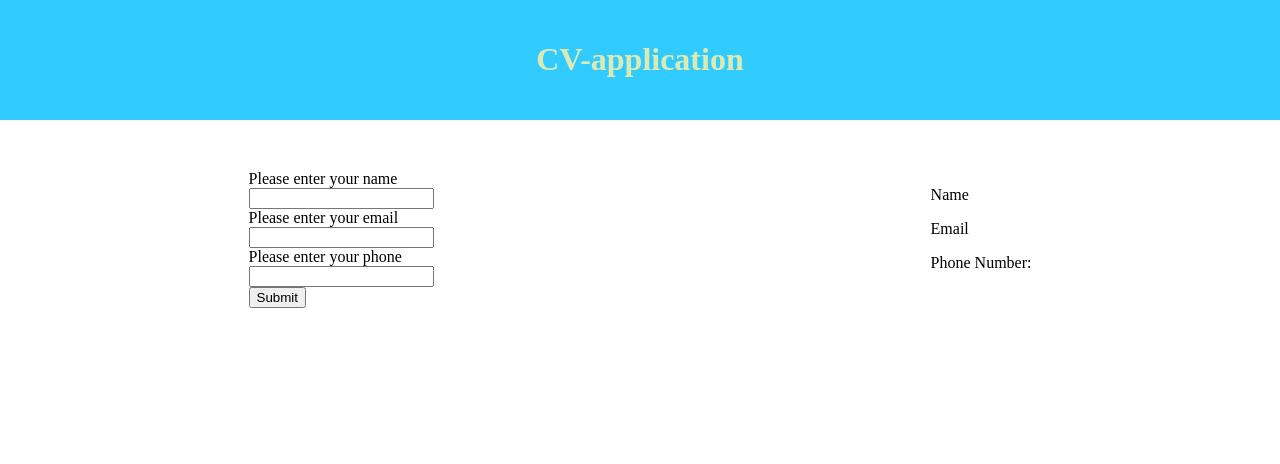
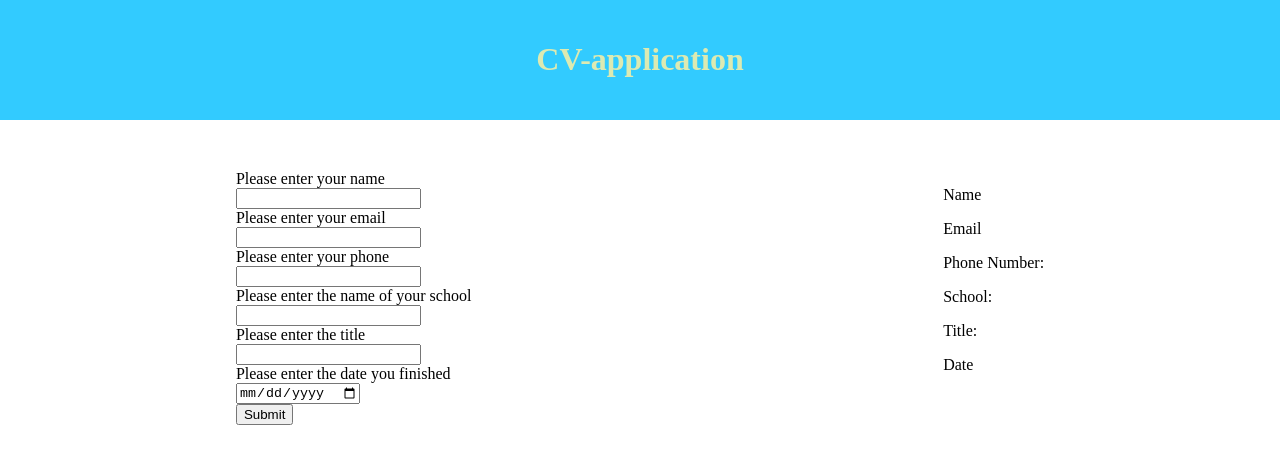
Before and after one commit to Tropienet/cv-app-react, a React (Create React App) app: page / in a window 1280 px wide. Shown: the top 464 px of the page. Built offline with nearby package versions, Linux system fonts and the light colour scheme.

Commit message:
Created component for education and added display for education in DisplayInformation.js

```diff
--- a/src/App.js
+++ b/src/App.js
@@ -2,6 +2,7 @@ import GeneralInfo from './components/GeneralInfo';
 import DisplayInformation from './components/DisplayInformation';
 import './App.css';
 import React, { Component } from 'react';
+import EducationInfo from './components/EducationInfo';
 
 class App extends Component {
   constructor() {
@@ -11,6 +12,9 @@ class App extends Component {
         name: "",
         email: "",
         phone: "",
+        school: "",
+        title: "",
+        date: "",
     }
 
     this.handleInputChange = this.handleInputChange.bind(this)
@@ -48,6 +52,13 @@ class App extends Component {
               email={this.state.email}
               phone={this.state.phone}
               ></GeneralInfo>
+              <EducationInfo
+                handleInputChange={this.handleInputChange}
+                school={this.state.school}
+                title={this.state.title}
+                date={this.state.date}
+                >
+              </EducationInfo>
             <button type="submit" onClick={this.handleClick}>Submit</button>
           </form>
         </div>
--- a/src/components/DisplayInformation.js
+++ b/src/components/DisplayInformation.js
@@ -1,9 +1,6 @@
 import React, { Component } from "react";
 
 class DisplayInformation extends Component {
-    constructor(props) {
-        super(props)
-    }
 
     render() {
         return(
@@ -11,6 +8,9 @@ class DisplayInformation extends Component {
                 <p>Name {this.props.name}</p>
                 <p>Email {this.props.email}</p>
                 <p>Phone Number: {this.props.phone}</p>
+                <p>School: {this.props.school}</p>
+                <p>Title: {this.props.title}</p>
+                <p>Date {this.props.date}</p>
             </div>
         )
     }
--- /dev/null
+++ b/src/components/EducationInfo.js
@@ -0,0 +1,42 @@
+import React, { Component } from "react";
+
+class EducationInfo extends Component {
+
+    render() {
+        return (
+            <div>
+               <label htmlFor="school">Please enter the name of your school</label>
+               <br></br>
+               <input
+                    id="school"
+                    type="text"
+                    name="school"
+                    value={this.props.school}
+                    onChange={this.props.handleInputChange}>
+               </input>
+               <br></br>
+               <label htmlFor="title">Please enter the title</label>
+               <br></br>
+               <input
+                    id="title"
+                    type="text"
+                    name="title"
+                    value={this.props.title}
+                    onChange={this.props.handleInputChange}>
+                </input>
+                <br></br>
+                <label htmlFor="date">Please enter the date you finished</label>
+                <br></br>
+                <input
+                    id="date"
+                    type="date"
+                    name="date"
+                    value={this.props.date}
+                    onChange={this.props.handleInputChange}>
+                    </input>
+            </div>
+        )
+    }
+}
+
+export default EducationInfo
--- a/src/components/GeneralInfo.js
+++ b/src/components/GeneralInfo.js
@@ -1,9 +1,6 @@
 import React, { Component } from "react";
 
 class GeneralInfo extends Component {
-    constructor(props) {
-        super(props);
-    }
 
     render() {
         return (
```
